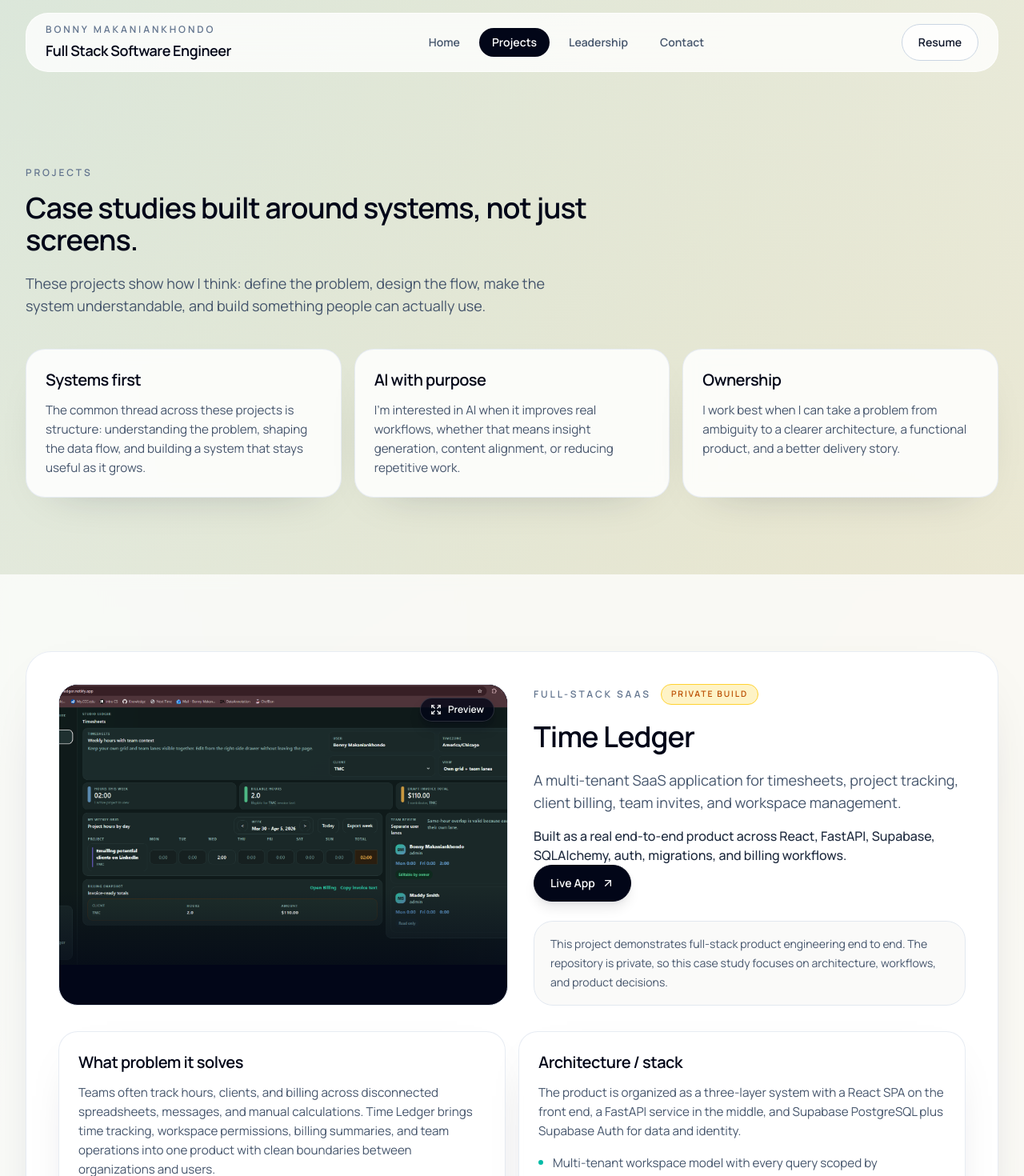
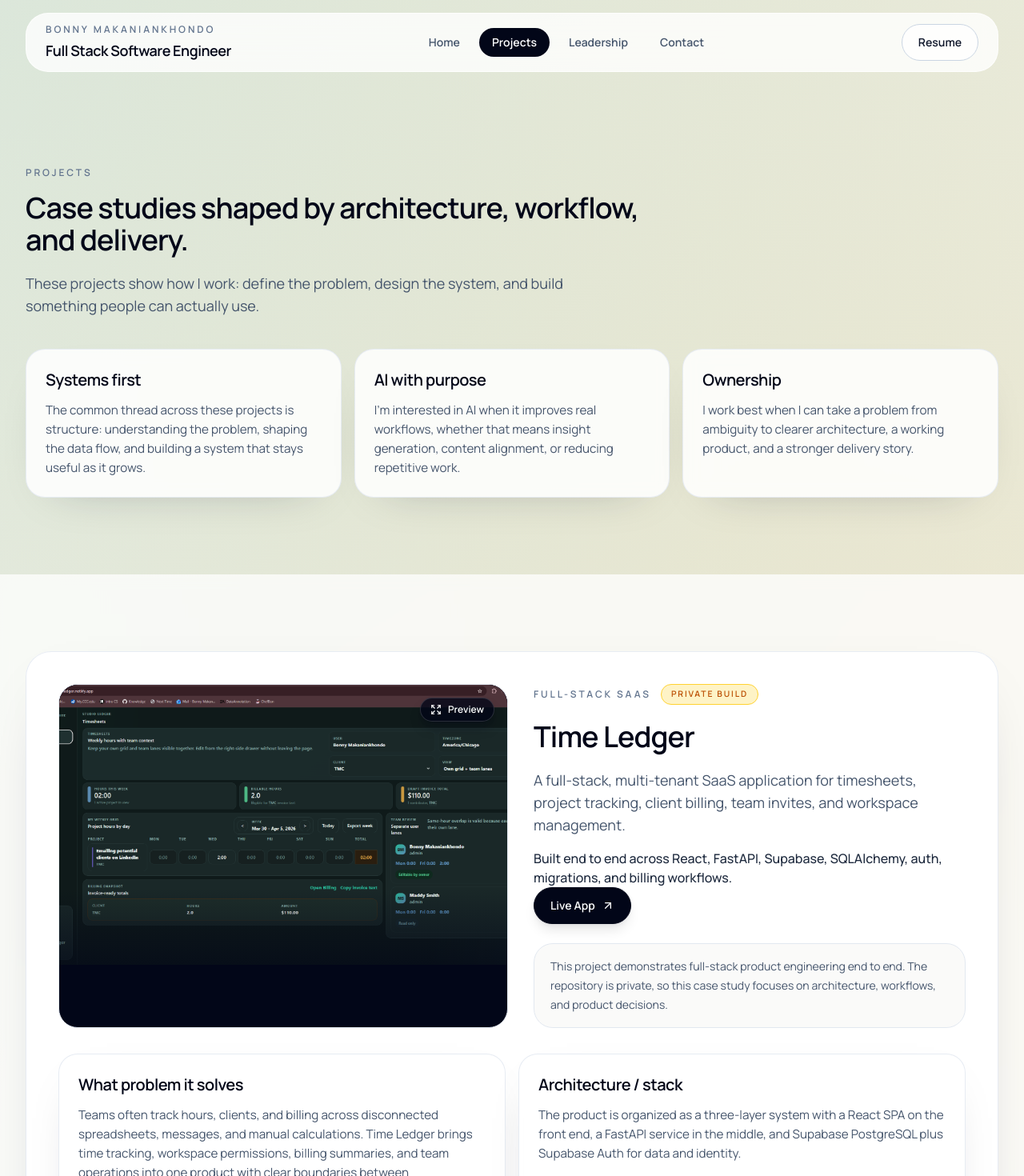
Before and after one commit to bonny2long/icstarsPort, a React (Vite) app: page /projects in a window 1280 px wide. Shown: the top 1470 px of the page at 80% size. Built offline with nearby package versions, Linux system fonts and the light colour scheme.

Commit message:
feat: implement portfolio content data and project showcase pages

```diff
--- a/src/data/portfolioContent.js
+++ b/src/data/portfolioContent.js
@@ -17,9 +17,9 @@
     title: "Time Ledger",
     shortTitle: "Time Ledger",
     summary:
-      "A multi-tenant SaaS application for timesheets, project tracking, client billing, team invites, and workspace management.",
+      "A full-stack, multi-tenant SaaS application for timesheets, project tracking, client billing, team invites, and workspace management.",
     secondary:
-      "Built as a real end-to-end product across React, FastAPI, Supabase, SQLAlchemy, auth, migrations, and billing workflows.",
+      "Built end to end across React, FastAPI, Supabase, SQLAlchemy, auth, migrations, and billing workflows.",
     highlights: [
       "Multi-workspace SaaS architecture with organization isolation",
       "Role-based permissions for admins, managers, and members",
@@ -27,7 +27,7 @@
       "FastAPI, SQLAlchemy, Alembic, Supabase Auth, and React 19",
     ],
     problem:
-      "Teams often track hours, clients, and billing across disconnected spreadsheets, messages, and manual calculations. Time Ledger brings time tracking, workspace permissions, billing summaries, and team operations into one product with clean boundaries between organizations and users.",
+      "Teams often track hours, clients, and billing across disconnected spreadsheets, messages, and manual calculations. Time Ledger brings time tracking, workspace permissions, billing summaries, and team operations into one product with clear boundaries between organizations and users.",
     systemTitle: "Architecture / stack",
     systemText:
       "The product is organized as a three-layer system with a React SPA on the front end, a FastAPI service in the middle, and Supabase PostgreSQL plus Supabase Auth for data and identity.",
@@ -48,7 +48,7 @@
       "Treat migrations, deletion protections, and non-overlapping time-entry rules as core product logic",
     ],
     interesting:
-      "Time Ledger stands out because it is not just a polished dashboard. It covers the real product surface of a SaaS system: tenancy, auth, invites, role-aware permissions, billing logic, data modeling, onboarding, and lifecycle safeguards.",
+      "Time Ledger stands out because it covers the real product surface of a SaaS system: tenancy, auth, invites, role-aware permissions, billing logic, data modeling, onboarding, and lifecycle safeguards.",
     note: "This project demonstrates full-stack product engineering end to end. The repository is private, so this case study focuses on architecture, workflows, and product decisions.",
     status: "Private build",
     image: timeLedgerPrimaryImage,
--- a/src/pages/Home.jsx
+++ b/src/pages/Home.jsx
@@ -40,7 +40,7 @@
   {
     icon: <MessageSquareText className="h-5 w-5 text-teal-300" />,
     title: "Client-facing delivery",
-    body: "I am growing into the kind of engineer who can build, explain the system, and handle feedback well.",
+    body: "I work toward being the kind of engineer who can build clearly, explain tradeoffs, and handle feedback well.",
   },
 ];
 
@@ -98,17 +98,17 @@
             />
 
             <p className="mt-8 max-w-2xl text-xl leading-8 text-slate-800 sm:text-2xl">
-              I build systems from the ground up, connecting backend logic,
-              data, and UI into clear, scalable products.
+              I build products from the backend out, connecting data, APIs, and
+              UI into systems that are clear, scalable, and useful.
             </p>
 
             <p className="mt-6 max-w-2xl text-base leading-7 text-slate-600 sm:text-lg">
-              Focused on performance, structure, and real-world impact.
+              Focused on structure, performance, and real-world workflows.
             </p>
 
             <p className="mt-3 max-w-2xl text-base leading-7 text-slate-600 sm:text-lg">
-              Growing fast in a changing landscape, looking for teams and
-              mentors that push me to the next level.
+              Looking for strong teams where I can keep shipping, keep learning,
+              and keep raising my technical bar.
             </p>
 
             <div className="mt-10 flex flex-col gap-3 sm:flex-row sm:flex-wrap">
@@ -158,7 +158,7 @@
                   Target roles
                 </p>
                 <p className="mt-3 text-sm leading-6 text-slate-200">
-                  Full Stack Software Engineer, Backend and API-focused roles,
+                  Full Stack Software Engineer, backend and API-focused roles,
                   and solutions or consulting-oriented engineering work.
                 </p>
               </div>
@@ -171,8 +171,8 @@
         <div className="grid gap-10 lg:grid-cols-[minmax(240px,300px)_minmax(0,1fr)] lg:items-start">
           <SectionIntro
             eyebrow="Selected Work"
-            title="Selected Work"
-            subtitle="The strongest proof of my work is how I turn ambiguous requirements into structured, working systems."
+            title="Projects that show how I think in systems."
+            subtitle="The strongest proof of my work is taking an unclear problem, defining the structure, and shipping something people can actually use."
             experimental
             titleSizes={[
               {
@@ -212,8 +212,8 @@
         <div className="grid gap-10 lg:grid-cols-[minmax(0,0.9fr)_minmax(0,1.1fr)]">
           <SectionIntro
             eyebrow="About"
-            title="I’m a systems-minded full stack engineer who approaches problems from the ground up."
-            subtitle="I focus on backend structure, data flow, and architecture before moving into the UI, making sure everything I build is clear, maintainable, and useful."
+            title="I'm a systems-minded full stack engineer who starts with structure."
+            subtitle="I focus on backend shape, data flow, and architecture before moving into the UI, so the product stays clear, maintainable, and useful."
           />
 
           <div className="grid gap-4 sm:grid-cols-3">
@@ -237,7 +237,7 @@
           <SectionIntro
             eyebrow="How I Build"
             title="I start with the system, not the interface."
-            subtitle="Every project begins with understanding the problem, designing the data flow, and building a strong backend foundation before refining the user experience."
+            subtitle="Every project starts with the problem, the data flow, and the backend responsibilities before I refine the interface."
             experimental
             titleSizes={[
               {
@@ -273,7 +273,7 @@
         <div className="mt-8 rounded-[1.75rem] border border-slate-200 bg-white/70 px-6 py-5 text-base leading-7 text-slate-800 sm:text-lg">
           I care about clarity over complexity, performance and efficiency,
           maintainable systems that scale, and building things people actually
-          use. If the system doesn’t solve a real problem, it doesn’t matter how
+          use. If the system doesn't solve a real problem, it doesn't matter how
           polished it looks.
         </div>
       </Section>
@@ -284,7 +284,7 @@
             <SectionIntro
               eyebrow="Beyond Code"
               title="My growth as an engineer is tied to how I show up, not just what I build."
-              subtitle="Through real client work, team environments, and high-pressure challenges, I’ve learned how to communicate clearly, stay consistent under pressure, adapt quickly when things break, and support others while growing myself."
+              subtitle="Through client work, team environments, and high-pressure challenges, I've learned how to communicate clearly, stay steady under pressure, adapt quickly, and support the people around me."
             />
 
             <div className="mt-8 grid gap-4 sm:grid-cols-2">
@@ -296,7 +296,7 @@
             </div>
 
             <p className="mt-8 max-w-3xl text-base leading-7 text-slate-800 sm:text-lg">
-              I don’t just want to write code. I want to build systems and be
+              I don't just want to write code. I want to build systems and be
               someone teams can rely on.
             </p>
           </div>
@@ -328,11 +328,11 @@
       <Section tone="accent">
         <div className="grid gap-8 lg:grid-cols-[minmax(0,1fr)_auto] lg:items-end">
           <SectionIntro
-            eyebrow="Let’s Build Something"
+            eyebrow="Let's Build Something"
             eyebrowClassName="text-teal-200"
-            title="If you're looking for someone who learns fast, thinks in systems, and takes ownership, I’d love to connect."
+            title="If you're looking for someone who learns fast, thinks in systems, and takes ownership, I'd love to connect."
             titleClassName="text-white"
-            subtitle="I’m looking for strong teams, meaningful product work, and environments that value clarity, performance, and growth."
+            subtitle="I'm looking for strong teams, meaningful product work, and environments that value clarity, performance, and growth."
             subtitleClassName="text-slate-300"
           />
 
--- a/src/pages/Projects.jsx
+++ b/src/pages/Projects.jsx
@@ -12,11 +12,11 @@
   },
   {
     title: "AI with purpose",
-    body: "I’m interested in AI when it improves real workflows, whether that means insight generation, content alignment, or reducing repetitive work.",
+    body: "I'm interested in AI when it improves real workflows, whether that means insight generation, content alignment, or reducing repetitive work.",
   },
   {
     title: "Ownership",
-    body: "I work best when I can take a problem from ambiguity to a clearer architecture, a functional product, and a better delivery story.",
+    body: "I work best when I can take a problem from ambiguity to clearer architecture, a working product, and a stronger delivery story.",
   },
 ];
 
@@ -26,8 +26,8 @@
       <Section>
         <SectionIntro
           eyebrow="Projects"
-          title="Case studies built around systems, not just screens."
-          subtitle="These projects show how I think: define the problem, design the flow, make the system understandable, and build something people can actually use."
+          title="Case studies shaped by architecture, workflow, and delivery."
+          subtitle="These projects show how I work: define the problem, design the system, and build something people can actually use."
         />
 
         <div className="mt-10 grid gap-4 md:grid-cols-3">
@@ -51,8 +51,8 @@
         <div className="rounded-[2rem] border border-slate-200/80 bg-white/85 p-8 shadow-[0_28px_80px_-55px_rgba(15,23,42,0.35)] backdrop-blur-sm sm:p-10">
           <SectionIntro
             eyebrow="Next"
-            title="I’m looking for environments where I can keep building and keep getting sharper."
-            subtitle="If you need a systems-minded engineer who can grow quickly, work across backend and UI concerns, and contribute in client-facing environments, let’s talk."
+            title="I'm looking for environments where I can keep building and getting sharper."
+            subtitle="If you need a systems-minded engineer who can work across backend and UI concerns and grow in client-facing environments, let's talk."
           />
 
           <div className="mt-6">
```
